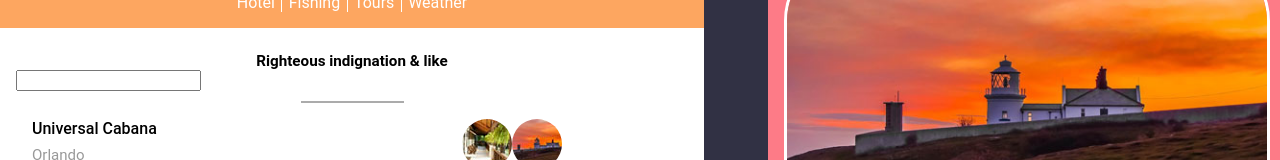
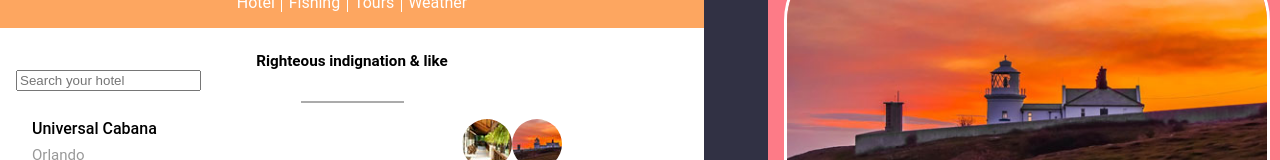
Before and after one commit to mralexx11/hotels-angular, an Angular app: page / in a window 1280 px wide. Shown: the part 521-681 px from the top of the page. Built offline with nearby package versions, Linux system fonts and the light colour scheme.

Commit message:
Added hotel filter by 'title', 'description' and 'stars'

```diff
--- a/src/app/app-hotels/list/list.component.html
+++ b/src/app/app-hotels/list/list.component.html
@@ -11,11 +11,11 @@
     </div>
     <div class="village">
       <h3>Righteous indignation & like</h3>
-      <input type="text" [(ngModel)]="searchHotel">
+      <input placeholder="Search your hotel" type="text" [(ngModel)]="searchHotel">
       <span class="line"> </span>
       <div class="activity_box">
         <div class="scrollbar" id="style-2">
-          <div class="activity-row" *ngFor="let hotel of hotels | hotelFilter:searchHotel:'tag':'description':'stars'; index as i;">
+          <div class="activity-row" *ngFor="let hotel of hotels | hotelFilter:searchHotel:'title':'description':'stars'; index as i;">
             <app-item [hotel]="hotel" [selectedHotel]="selectedHotel" (click)="selectHotel(hotel.id)"></app-item>
             <div class="clear"></div>
           </div>
--- a/src/app/pipes/hotel-filter.pipe.ts
+++ b/src/app/pipes/hotel-filter.pipe.ts
@@ -10,7 +10,10 @@ export class HotelFilterPipe implements PipeTransform {
     if (HotelList.length === 0 || searchStr === '') {
       return HotelList;
     }
-    return HotelList.filter(hotel => (hotel[fieldName] + hotel[fieldDesc] + hotel[fieldStar]).toLowerCase().indexOf(searchStr.toLowerCase()) !== -1);
+    return HotelList
+      .filter(hotel => (hotel[fieldName] + hotel[fieldDesc] + hotel[fieldStar])
+        .toLowerCase()
+        .indexOf(searchStr.toLowerCase()) !== -1);
   }
 
 }
```
